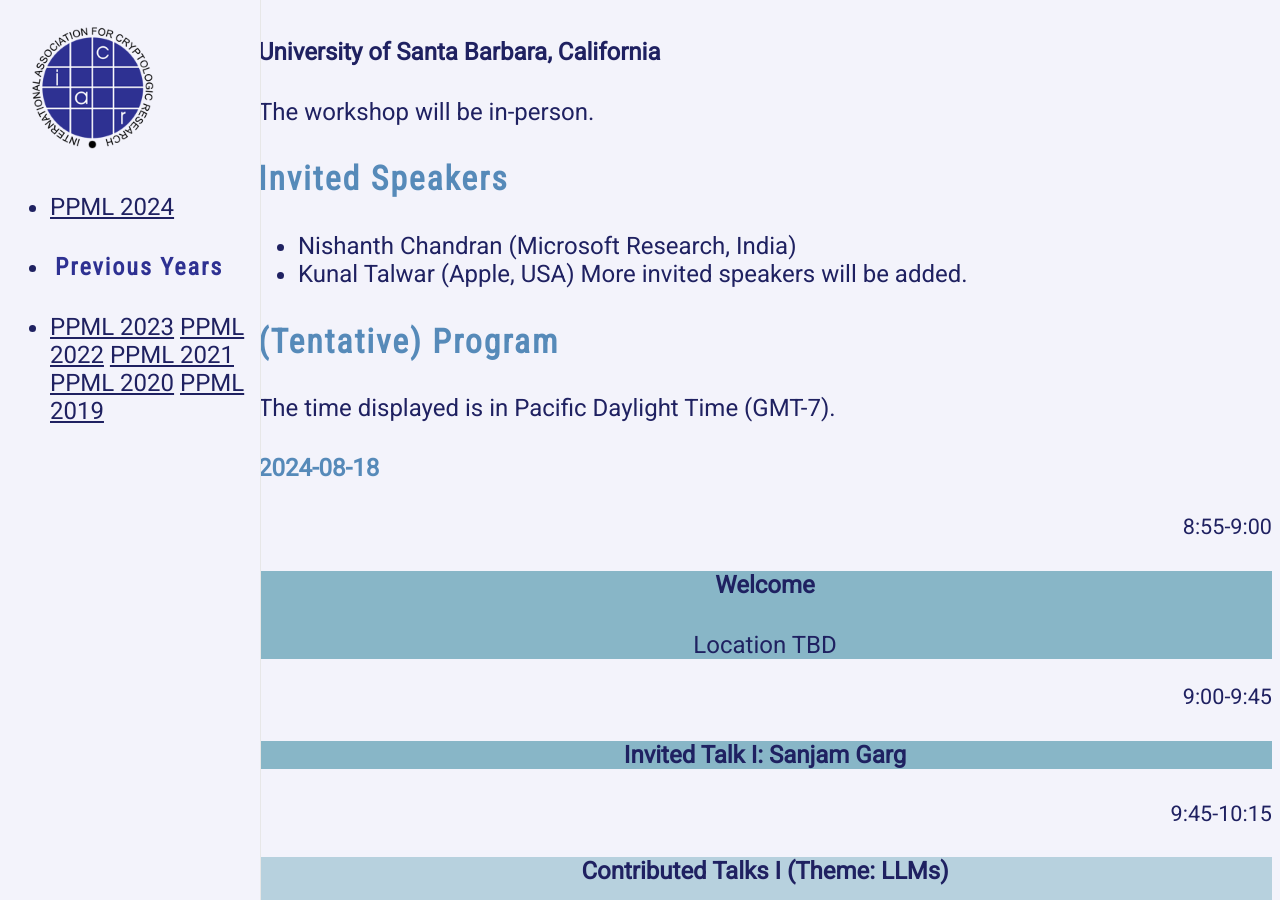
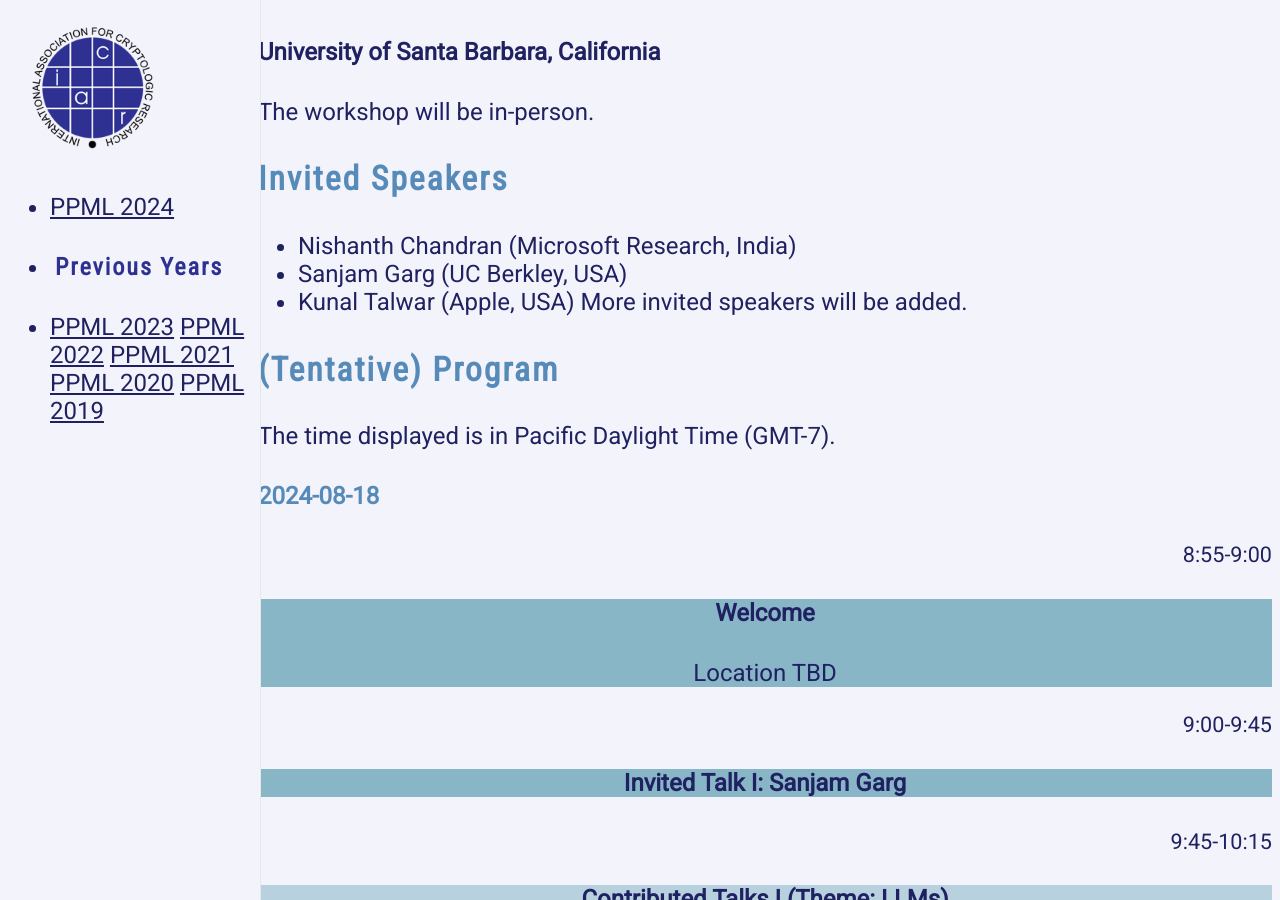
Before and after one commit to Crypto-PPML/Crypto-PPML.github.io, a Jekyll site: the page built from 2024/index.markdown, in a window 1280 px wide and 900 px high, scrolled down 1179 px. Built offline with Jekyll 4.4.1, drawn with Linux system fonts in a browser that asks for light colours; nearby versions of some CDN libraries; a style sheet for code colours, icons or effects is not loaded.

Commit message:
Update index.markdown

```diff
--- a/2024/index.markdown
+++ b/2024/index.markdown
@@ -32,6 +32,7 @@ The workshop will be in-person.
 ### Invited Speakers
 
 - Nishanth Chandran (Microsoft Research, India)
+- Sanjam Garg (UC Berkley, USA)
 - Kunal Talwar (Apple, USA)
 More invited speakers will be added.
 
```
